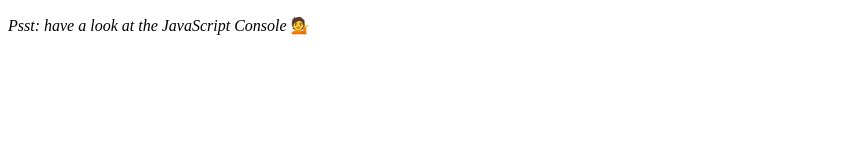
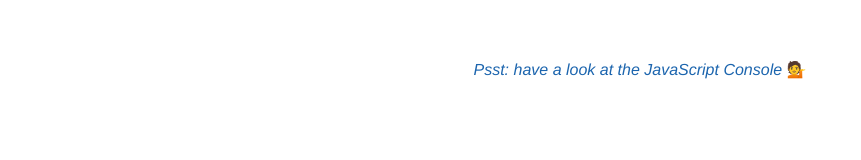
Before and after one commit to shvkumar7777/array-cardio, a website built with Vite: page index.html in a window 1280 px wide. Shown: the whole page, without its empty margins (0-861 px from the left). Built offline with nearby package versions, Linux system fonts and the light colour scheme.

Commit message:
added colour to the body tag

```diff
--- a/style.css
+++ b/style.css
@@ -1,8 +1,8 @@
-#app {
+body {
   font-family: Avenir, Helvetica, Arial, sans-serif;
   -webkit-font-smoothing: antialiased;
   -moz-osx-font-smoothing: grayscale;
   text-align: center;
-  color: #2c3e50;
+  color: #1c65ae;
   margin-top: 60px;
 }
```
